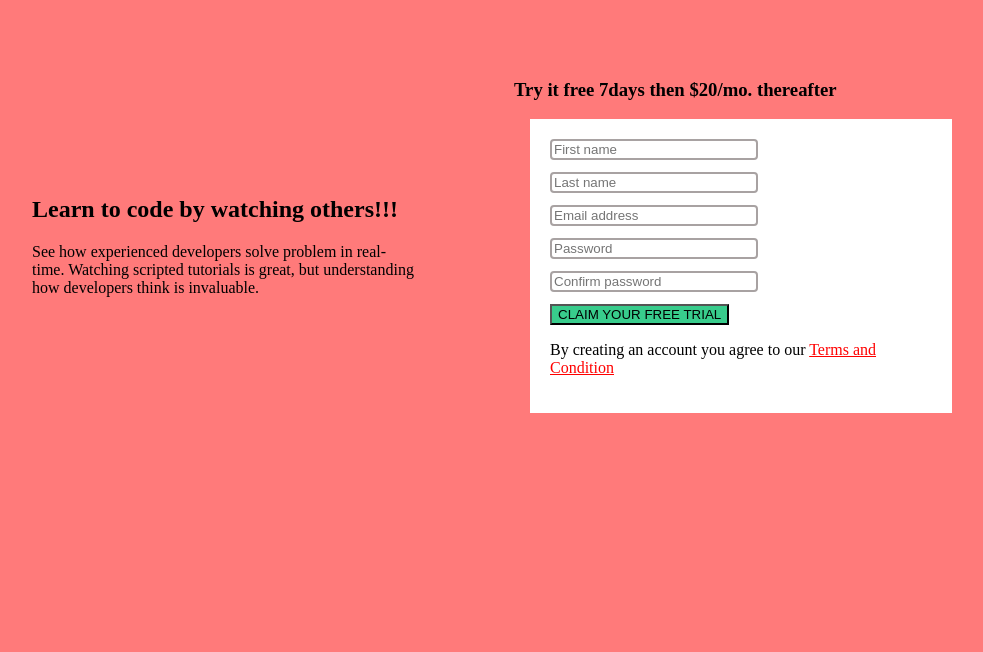
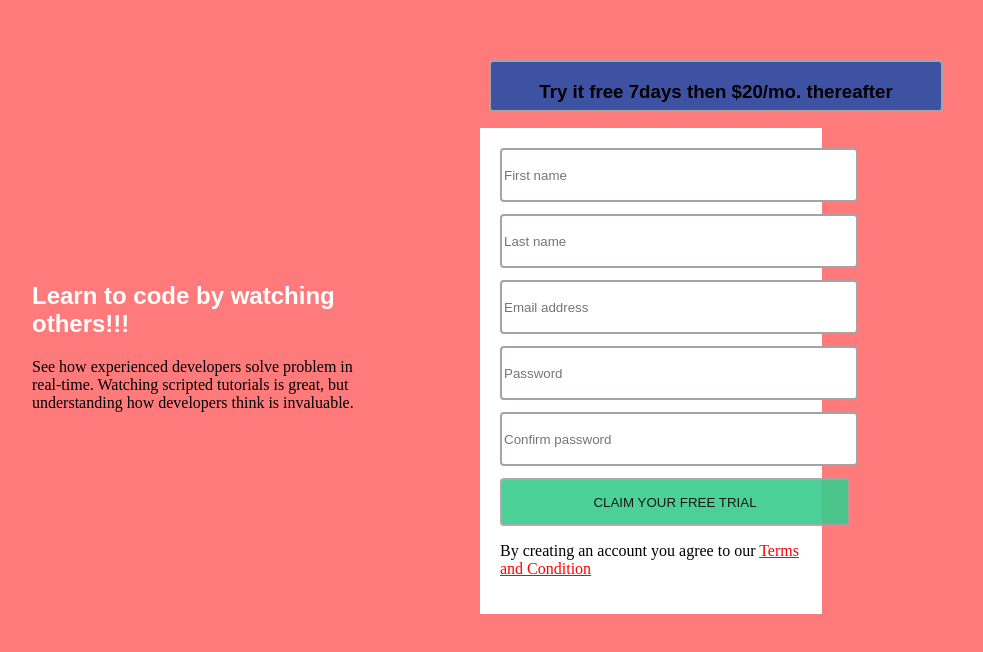
Before and after one commit to Ibijolaade/20Days-Challenge, a plain HTML site: page index.html in a window 1280 px wide. Shown: the part 148-800 px from the top of the page, without its empty margins (176-1159 px from the left). Drawn offline with Linux system fonts and the light colour scheme.

Commit message:
styling changes

```diff
--- a/style.css
+++ b/style.css
@@ -15,15 +15,41 @@ input{
     margin-bottom: 12px;
     border: 2px solid #a8a2a2;
     border-radius: 4px;
-    width: 200px;
+    width: 350px;
+    height: 48px;
 
 }
 form{
     background-color: white;
-    width: 100%;
+    width: 70%;
     margin: 16px;
     padding: 20px;
 }
 button{
     background-color: hsl(154, 59%, 51%);
+    opacity: 0.9;
+    border: 2px solid #a8a2a2;
+    border-radius: 4px;
+    width: 350px;
+    height: 48px;
+    cursor: pointer;
 }
+.button:hover{
+    opacity: 1;
+}
+#head{
+    background-color: hsl(228, 45%, 44%);
+    border: 2px solid #a8a2a2;
+    border-radius: 4px;
+    width: 450px;
+    height: 48px;
+    font-weight: bold;
+    text-align: center;
+    margin-left: 25px;
+    font-family: Arial;
+}
+h1{
+    color: white;
+    font-weight: bolder;
+    font-family: Arial;
+}
```
